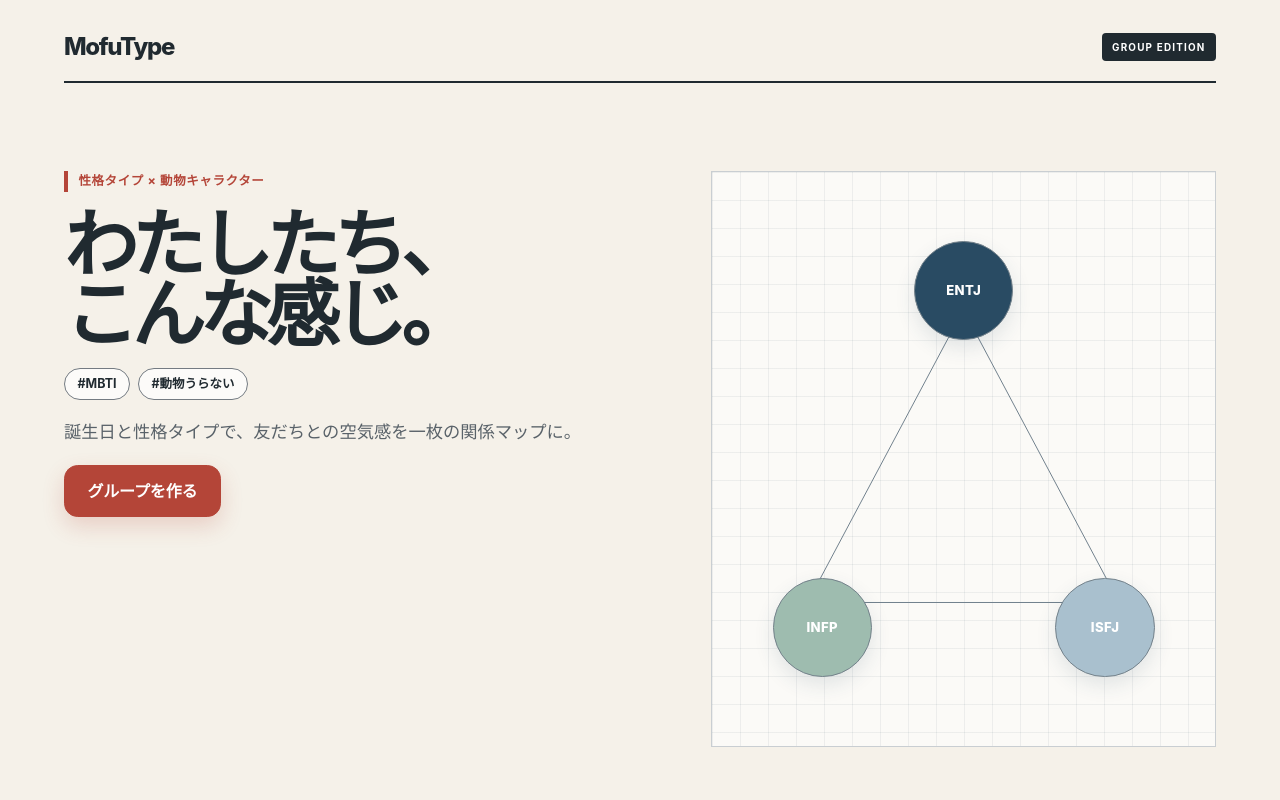
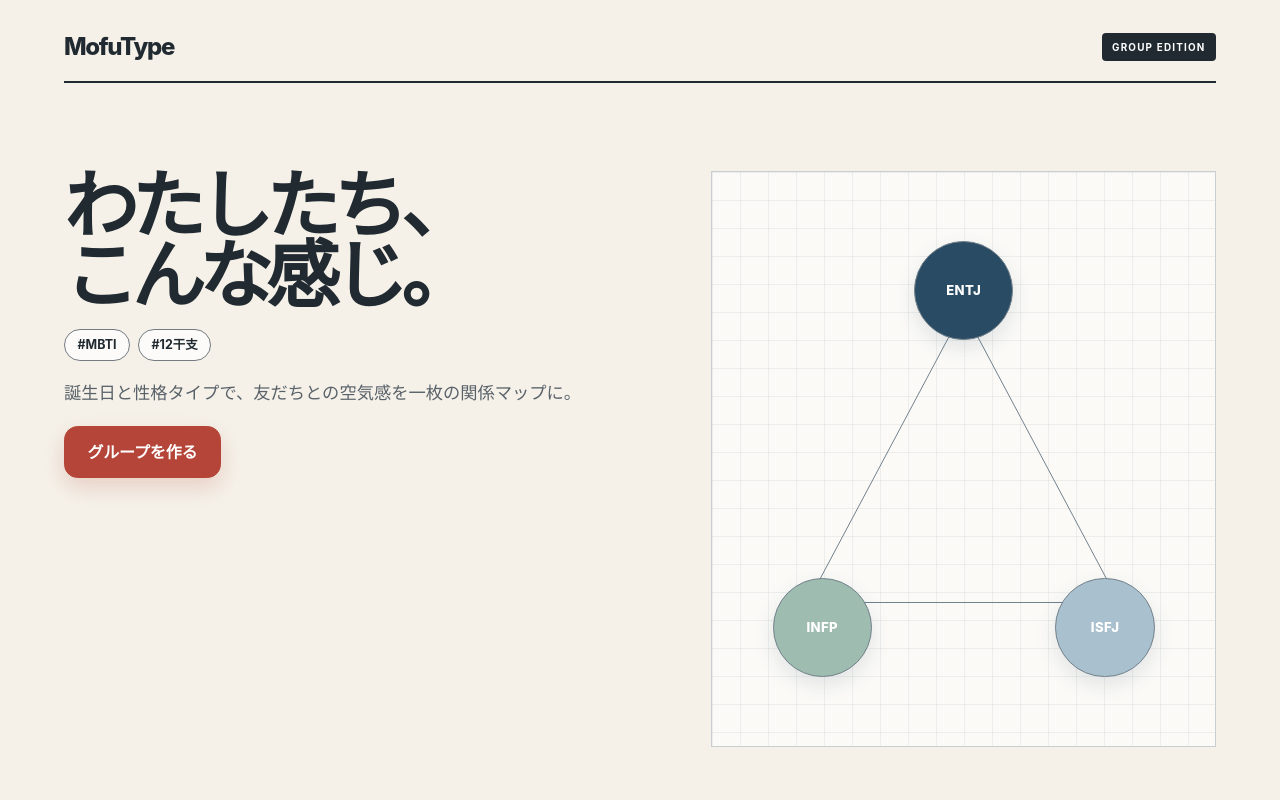
Before and after one commit to mi-hye/mofutype, a Next.js app: page / in a window 1280 px wide. Shown: the top 800 px of the page. Built offline with nearby package versions, Linux system fonts and the light colour scheme; no server answers.

Commit message:
copy: update landing zodiac label

```diff
--- a/src/app/page.tsx
+++ b/src/app/page.tsx
@@ -28,13 +28,12 @@ export default function Home() {
           <span className="hero__stripe" />
         </div>
         <span className="hero__cutout" aria-hidden="true">MOFU / 01</span>
-        <p className="hero__eyebrow">性格タイプ × 動物キャラクター</p>
         <h1 aria-label="わたしたち、こんな感じ。">
           わたしたち、<span>こんな感じ。</span>
         </h1>
         <div className="hero__stickers" aria-label="ムード">
           <span>#MBTI</span>
-          <span>#動物うらない</span>
+          <span>#12干支</span>
         </div>
         <span className="hero__issue-note" aria-hidden="true">
           FRIENDS FILE<br />ISSUE 01
```
Also changed, not shown: 1 other file (tests, documents, lock files or other folders).
